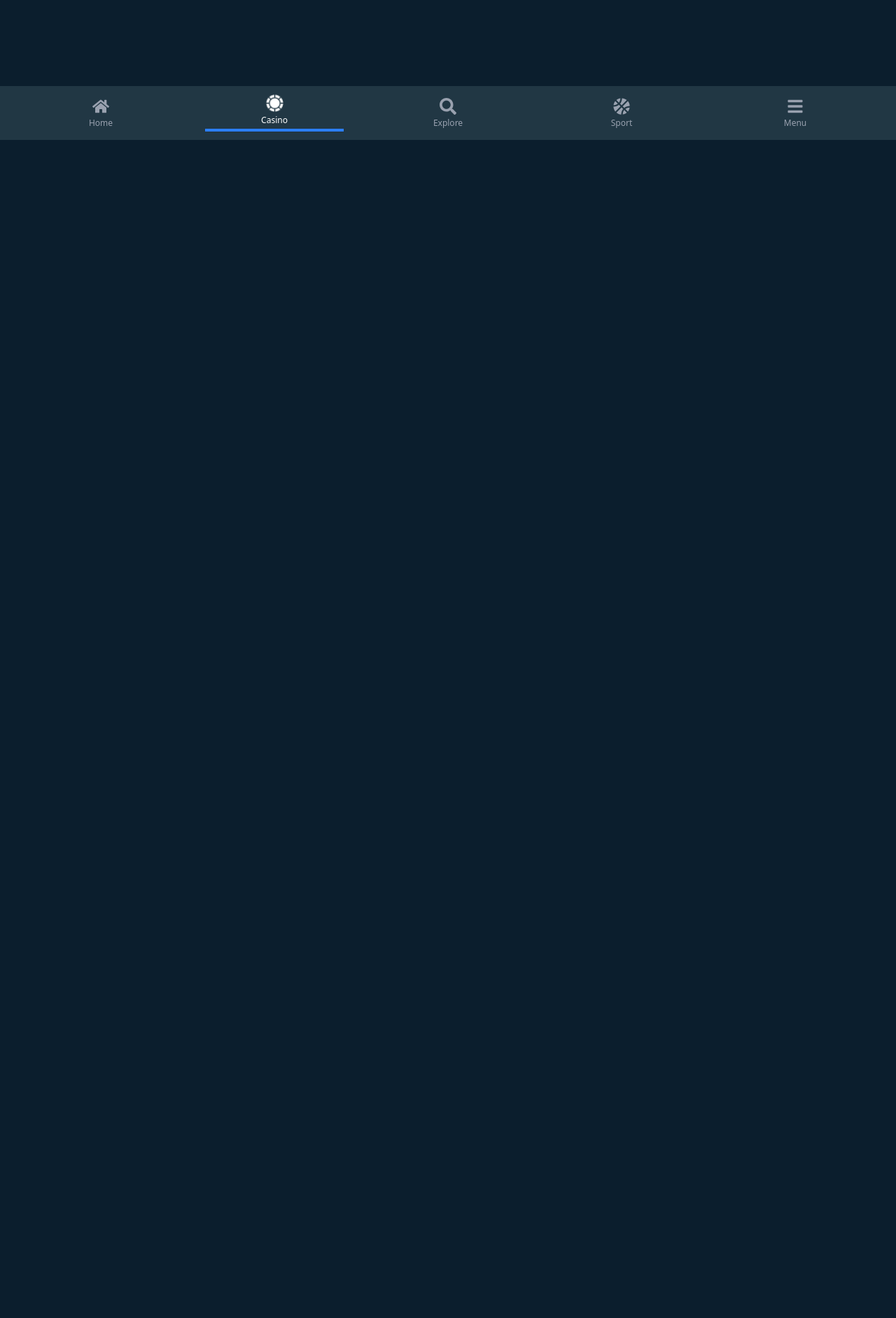
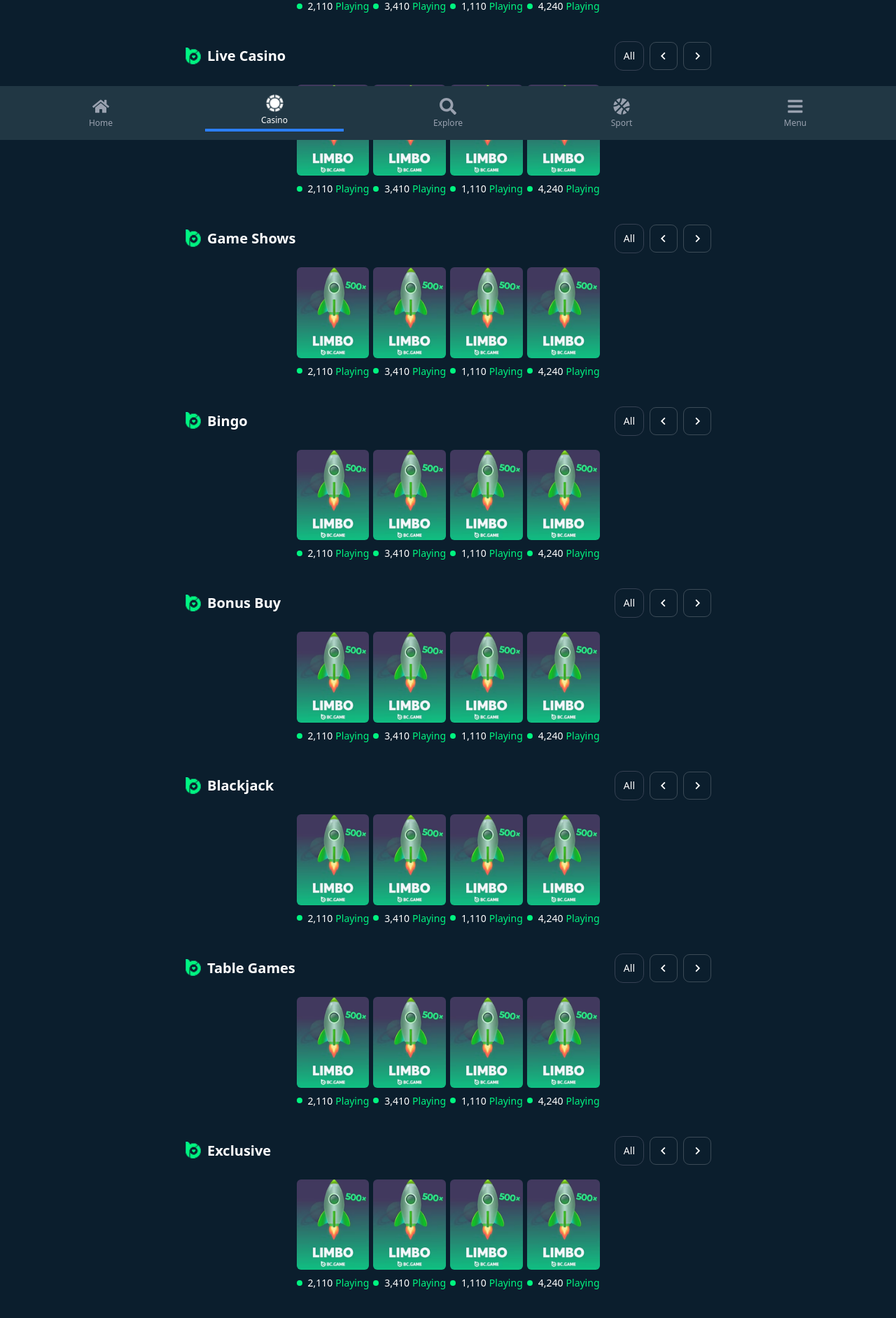
Before and after one commit to tushar-h789/bc.game, a Next.js app: page /casino/casino in a window 1280 px wide. Shown: the part 600-2484 px from the top of the page at 70% size. Before the commit the page ends 800 px from the top, so only its background shows below. Built offline with nearby package versions, Linux system fonts and the light colour scheme.

Commit message:
casino page card sections done

```diff
--- a/app/(casino)/casino/casino/page.tsx
+++ b/app/(casino)/casino/casino/page.tsx
@@ -33,6 +33,241 @@
     players: "4,240",
   },
 ];
+const slots = [
+  {
+    image: gameCardImage,
+    title: "LIMBO",
+    multiplier: "500",
+    players: "2,110",
+  },
+  {
+    image: gameCardImage,
+    title: "LIMBO",
+    multiplier: "500",
+    players: "3,410",
+  },
+  {
+    image: gameCardImage,
+    title: "LIMBO",
+    multiplier: "500",
+    players: "1,110",
+  },
+  {
+    image: gameCardImage,
+    title: "LIMBO",
+    multiplier: "500",
+    players: "4,240",
+  },
+];
+const liveCasino = [
+  {
+    image: gameCardImage,
+    title: "LIMBO",
+    multiplier: "500",
+    players: "2,110",
+  },
+  {
+    image: gameCardImage,
+    title: "LIMBO",
+    multiplier: "500",
+    players: "3,410",
+  },
+  {
+    image: gameCardImage,
+    title: "LIMBO",
+    multiplier: "500",
+    players: "1,110",
+  },
+  {
+    image: gameCardImage,
+    title: "LIMBO",
+    multiplier: "500",
+    players: "4,240",
+  },
+];
+const gameShows = [
+  {
+    image: gameCardImage,
+    title: "LIMBO",
+    multiplier: "500",
+    players: "2,110",
+  },
+  {
+    image: gameCardImage,
+    title: "LIMBO",
+    multiplier: "500",
+    players: "3,410",
+  },
+  {
+    image: gameCardImage,
+    title: "LIMBO",
+    multiplier: "500",
+    players: "1,110",
+  },
+  {
+    image: gameCardImage,
+    title: "LIMBO",
+    multiplier: "500",
+    players: "4,240",
+  },
+];
+const bingo = [
+  {
+    image: gameCardImage,
+    title: "LIMBO",
+    multiplier: "500",
+    players: "2,110",
+  },
+  {
+    image: gameCardImage,
+    title: "LIMBO",
+    multiplier: "500",
+    players: "3,410",
+  },
+  {
+    image: gameCardImage,
+    title: "LIMBO",
+    multiplier: "500",
+    players: "1,110",
+  },
+  {
+    image: gameCardImage,
+    title: "LIMBO",
+    multiplier: "500",
+    players: "4,240",
+  },
+];
+const bonusBuy = [
+  {
+    image: gameCardImage,
+    title: "LIMBO",
+    multiplier: "500",
+    players: "2,110",
+  },
+  {
+    image: gameCardImage,
+    title: "LIMBO",
+    multiplier: "500",
+    players: "3,410",
+  },
+  {
+    image: gameCardImage,
+    title: "LIMBO",
+    multiplier: "500",
+    players: "1,110",
+  },
+  {
+    image: gameCardImage,
+    title: "LIMBO",
+    multiplier: "500",
+    players: "4,240",
+  },
+];
+const blackJack = [
+  {
+    image: gameCardImage,
+    title: "LIMBO",
+    multiplier: "500",
+    players: "2,110",
+  },
+  {
+    image: gameCardImage,
+    title: "LIMBO",
+    multiplier: "500",
+    players: "3,410",
+  },
+  {
+    image: gameCardImage,
+    title: "LIMBO",
+    multiplier: "500",
+    players: "1,110",
+  },
+  {
+    image: gameCardImage,
+    title: "LIMBO",
+    multiplier: "500",
+    players: "4,240",
+  },
+];
+const tableGames = [
+  {
+    image: gameCardImage,
+    title: "LIMBO",
+    multiplier: "500",
+    players: "2,110",
+  },
+  {
+    image: gameCardImage,
+    title: "LIMBO",
+    multiplier: "500",
+    players: "3,410",
+  },
+  {
+    image: gameCardImage,
+    title: "LIMBO",
+    multiplier: "500",
+    players: "1,110",
+  },
+  {
+    image: gameCardImage,
+    title: "LIMBO",
+    multiplier: "500",
+    players: "4,240",
+  },
+];
+const exclusive = [
+  {
+    image: gameCardImage,
+    title: "LIMBO",
+    multiplier: "500",
+    players: "2,110",
+  },
+  {
+    image: gameCardImage,
+    title: "LIMBO",
+    multiplier: "500",
+    players: "3,410",
+  },
+  {
+    image: gameCardImage,
+    title: "LIMBO",
+    multiplier: "500",
+    players: "1,110",
+  },
+  {
+    image: gameCardImage,
+    title: "LIMBO",
+    multiplier: "500",
+    players: "4,240",
+  },
+];
+const newRealeases = [
+  {
+    image: gameCardImage,
+    title: "LIMBO",
+    multiplier: "500",
+    players: "2,110",
+  },
+  {
+    image: gameCardImage,
+    title: "LIMBO",
+    multiplier: "500",
+    players: "3,410",
+  },
+  {
+    image: gameCardImage,
+    title: "LIMBO",
+    multiplier: "500",
+    players: "1,110",
+  },
+  {
+    image: gameCardImage,
+    title: "LIMBO",
+    multiplier: "500",
+    players: "4,240",
+  },
+];
+
 
 export default function CasinoPage() {
   const carouselRef = useRef<GameCarouselHandle | null>(null);
@@ -48,6 +283,88 @@
           games={games}
         />
       </div>
+        {/* slots carosel */}
+        <div className="mt-10">
+        <GameCarousel
+          ref={carouselRef}
+          title="Slots"
+          titleIcon={casinoIcon}
+          games={slots}
+        />
+      </div>
+        {/*  Live Casino carosel */}
+        <div className="mt-10">
+        <GameCarousel
+          ref={carouselRef}
+          title=" Live Casino"
+          titleIcon={casinoIcon}
+          games={liveCasino}
+        />
+      </div>
+        {/* game shows carosel */}
+        <div className="mt-10">
+        <GameCarousel
+          ref={carouselRef}
+          title="Game Shows"
+          titleIcon={casinoIcon}
+          games={gameShows}
+        />
+      </div>
+      {/*  Bingo carosel */}
+      <div className="mt-10">
+        <GameCarousel
+          ref={carouselRef}
+          title="Bingo"
+          titleIcon={casinoIcon}
+          games={bingo}
+        />
+      </div>
+          {/* bonud buy carosel */}
+          <div className="mt-10">
+        <GameCarousel
+          ref={carouselRef}
+          title="Bonus Buy"
+          titleIcon={casinoIcon}
+          games={bonusBuy}
+        />
+      </div>
+      {/* black jack carosel */}
+      <div className="mt-10">
+        <GameCarousel
+          ref={carouselRef}
+          title="Blackjack"
+          titleIcon={casinoIcon}
+          games={blackJack}
+        />
+      </div>
+      {/* table games carosel */}
+      <div className="mt-10">
+        <GameCarousel
+          ref={carouselRef}
+          title="Table Games"
+          titleIcon={casinoIcon}
+          games={tableGames}
+        />
+      </div>
+      {/* new exclusive carosel */}
+      <div className="mt-10">
+        <GameCarousel
+          ref={carouselRef}
+          title="Exclusive"
+          titleIcon={casinoIcon}
+          games={exclusive}
+        />
+      </div>
+      {/* new releases carosel */}
+      <div className="mt-10">
+        <GameCarousel
+          ref={carouselRef}
+          title="New Releases"
+          titleIcon={casinoIcon}
+          games={newRealeases}
+        />
+      </div>
+
     </div>
   );
 }
```
Also changed, not shown: tsconfig.json (+3 -6 lines).
